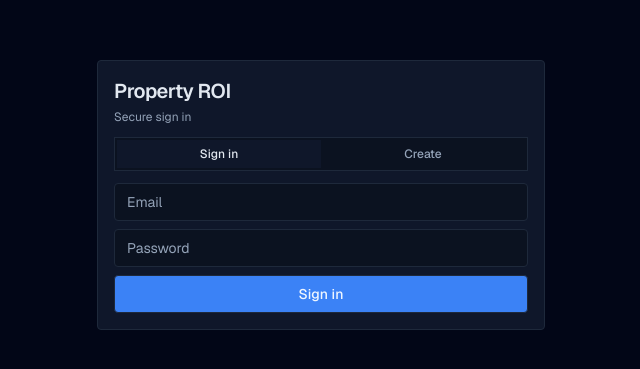
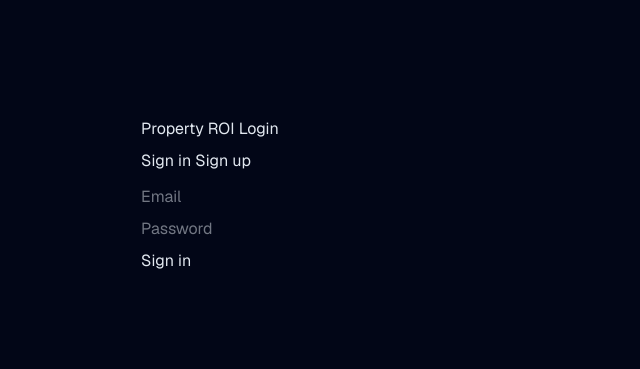
Before and after one commit to kimimoltbot/property-roi-app, a Next.js app: page /login in a window 1280 px wide. Shown: the part 205-574 px from the top of the page, without its empty margins (319-959 px from the left). Built offline with nearby package versions, Linux system fonts and the light colour scheme; no server answers.

Commit message:
Fix Property ROI metadata and simplify login gate UI

```diff
--- a/app/layout.tsx
+++ b/app/layout.tsx
@@ -18,8 +18,8 @@ const jetBrainsMono = JetBrains_Mono({
 });
 
 export const metadata: Metadata = {
-  title: "Create Next App",
-  description: "Generated by create next app",
+  title: "Property ROI",
+  description: "Analyze property investments with ROI, cash flow, and yield insights.",
 };
 
 export default function RootLayout({
--- a/app/login/page.tsx
+++ b/app/login/page.tsx
@@ -3,8 +3,6 @@
 import { FormEvent, useEffect, useState } from 'react'
 import { useRouter } from 'next/navigation'
 import { supabase } from '@/lib/supabase'
-import { Card, CardContent } from '@/components/ui/card'
-import { Tabs, TabsList, TabsTrigger } from '@/components/ui/tabs'
 
 export default function LoginPage() {
   const router = useRouter()
@@ -46,28 +44,32 @@ export default function LoginPage() {
   }
 
   return (
-    <main className="flex min-h-screen items-center justify-center bg-background p-3">
-      <Card className="w-full max-w-md shadow-none">
-        <CardContent className="p-4">
-          <h1 className="text-xl font-semibold tracking-tight text-foreground">Property ROI</h1>
-          <p className="mb-3 mt-1 text-xs text-muted-foreground">Secure sign in</p>
+    <main style={{ minHeight: '100vh', display: 'grid', placeItems: 'center', padding: 16 }}>
+      <div style={{ width: '100%', maxWidth: 360 }}>
+        <h1>Property ROI Login</h1>
 
-          <Tabs value={mode} onValueChange={(value) => setMode(value as 'signin' | 'signup')}>
-            <TabsList className="mb-3">
-              <TabsTrigger value="signin">Sign in</TabsTrigger>
-              <TabsTrigger value="signup">Create</TabsTrigger>
-            </TabsList>
-          </Tabs>
+        <div style={{ marginBottom: 12, marginTop: 8 }}>
+          <button type="button" onClick={() => setMode('signin')} disabled={loading || mode === 'signin'}>
+            Sign in
+          </button>{' '}
+          <button type="button" onClick={() => setMode('signup')} disabled={loading || mode === 'signup'}>
+            Sign up
+          </button>
+        </div>
 
-          <form onSubmit={onSubmit} className="space-y-2">
+        <form onSubmit={onSubmit}>
+          <div style={{ marginBottom: 8 }}>
             <input
               type="email"
               required
               value={email}
               onChange={(e) => setEmail(e.target.value)}
               placeholder="Email"
-              className="w-full rounded border border-border bg-muted px-3 py-2 text-sm outline-none ring-accent/40 placeholder:text-muted-foreground focus:ring-1"
+              style={{ width: '100%' }}
             />
+          </div>
+
+          <div style={{ marginBottom: 8 }}>
             <input
               type="password"
               required
@@ -75,18 +77,17 @@ export default function LoginPage() {
               value={password}
               onChange={(e) => setPassword(e.target.value)}
               placeholder="Password"
-              className="w-full rounded border border-border bg-muted px-3 py-2 text-sm outline-none ring-accent/40 placeholder:text-muted-foreground focus:ring-1"
+              style={{ width: '100%' }}
             />
-            {error && <p className="text-xs text-dla-red">{error}</p>}
-            <button
-              disabled={loading}
-              className="w-full rounded border border-accent bg-accent py-2 text-sm font-medium text-accent-foreground hover:brightness-110 disabled:opacity-60"
-            >
-              {loading ? 'Please wait…' : mode === 'signin' ? 'Sign in' : 'Create account'}
-            </button>
-          </form>
-        </CardContent>
-      </Card>
+          </div>
+
+          {error ? <p>{error}</p> : null}
+
+          <button type="submit" disabled={loading}>
+            {loading ? 'Please wait…' : mode === 'signin' ? 'Sign in' : 'Create account'}
+          </button>
+        </form>
+      </div>
     </main>
   )
 }
```
